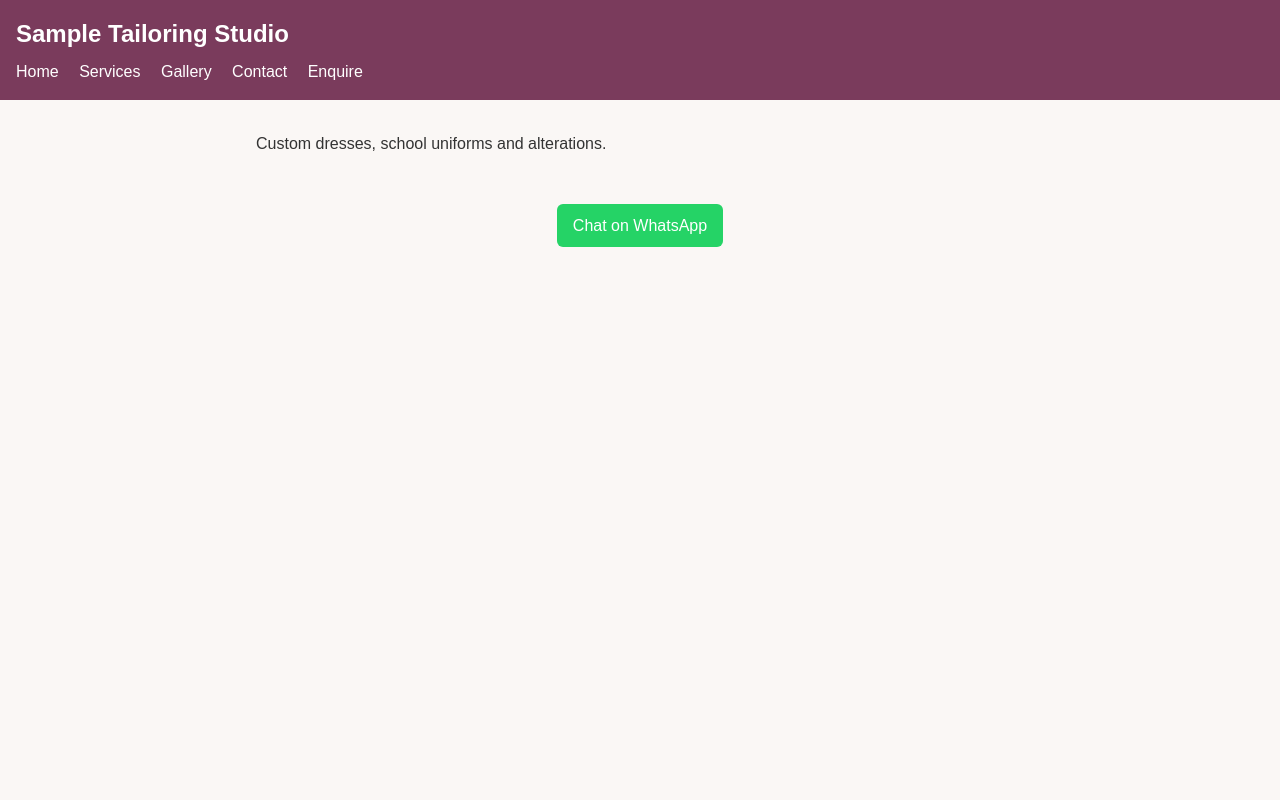
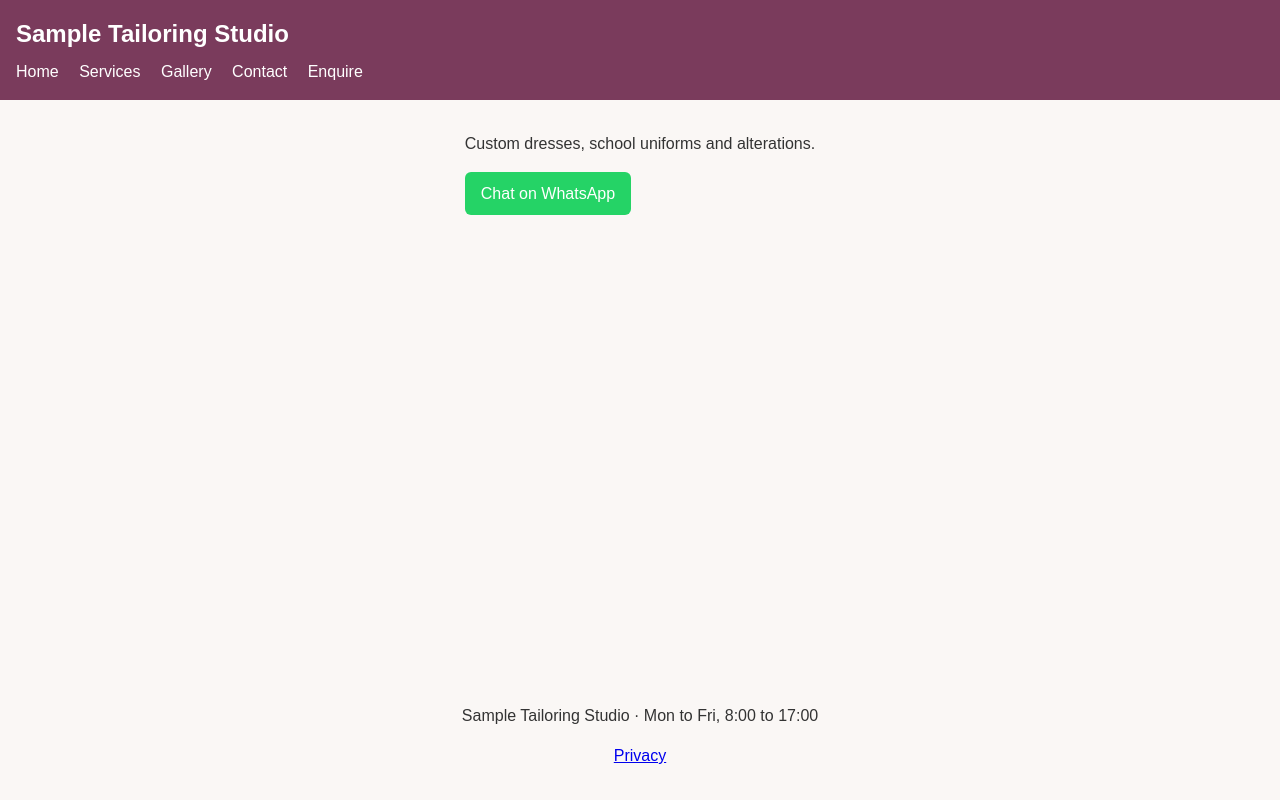
Before and after one commit to sk518x/tailoring-site, a Flask app: page / in a window 1280 px wide. Run offline with Flask 3, Linux system fonts and the light colour scheme.

Commit message:
Show WhatsApp button on selected pages and fix footer

```diff
--- a/static/style.css
+++ b/static/style.css
@@ -4,6 +4,9 @@
 
 body {
   margin: 0;
+  min-height: 100vh;
+  display: flex;
+  flex-direction: column;
   font-family: Arial, Helvetica, sans-serif;
   line-height: 1.5;
   color: #333;
@@ -62,3 +65,7 @@ textarea {
   padding: 0.5rem;
   font-size: 1rem;
 }
+
+main {
+  flex: 1;
+}
--- /dev/null
+++ b/templates/_whatsapp_button.html
@@ -0,0 +1,7 @@
+<p>
+  <a
+    class="button"
+    href="https://wa.me/{{ whatsapp_number }}?text={{ whatsapp_message | urlencode }}"
+    >Chat on WhatsApp</a
+  >
+</p>
--- a/templates/base.html
+++ b/templates/base.html
@@ -24,12 +24,8 @@
     <main>{% block content %}{% endblock %}</main>
 
     <footer>
-      <a
-        class="button"
-        href="https://wa.me/{{ whatsapp_number }}?text={{
-        whatsapp_message | urlencode }}"
-        >Chat on WhatsApp</a
-      >
+      <p>{{ business_name }} &middot; {{ opening_hours }}</p>
+      <p><a href="/privacy">Privacy</a></p>
     </footer>
   </body>
 </html>
--- a/templates/home.html
+++ b/templates/home.html
@@ -1,3 +1,3 @@
 {% extends "base.html" %} {% block content %}
 <p>Custom dresses, school uniforms and alterations.</p>
-{% endblock %}
+{% include "_whatsapp_button.html" %} {% endblock %}
--- a/templates/services.html
+++ b/templates/services.html
@@ -6,4 +6,4 @@ endblock %} {% block content %}
   <li>School uniforms</li>
   <li>Alterations</li>
 </ul>
-{% endblock %}
+{% include "_whatsapp_button.html" %} {% endblock %}
```
Also changed, not shown: tests/test_app.py (+13 -0 lines).
